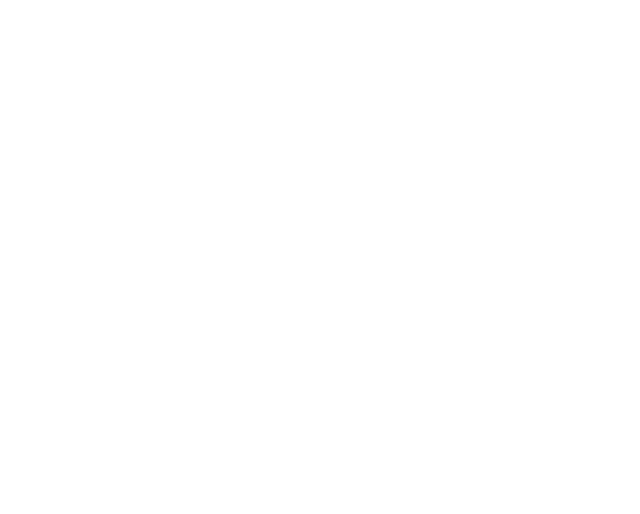
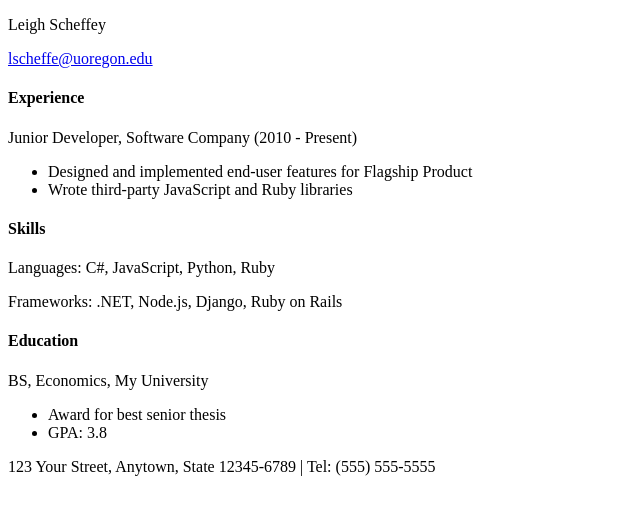
Before and after one commit to LeighScheffey/leighscheffey.github.io, a plain HTML site: page index.html in a window 1280 px wide. Shown: the whole page, without its empty margins (0-640 px from the left). Drawn offline with Linux system fonts and the light colour scheme.

Commit message:
Update index.html

```diff
--- a/index.html
+++ b/index.html
@@ -1 +1,35 @@
-<!
+<!DOCTYPE html>
+<html>
+	<head>
+		<link type="text/css" rel="stylesheet" href="stylesheet.css"/>
+		<title>Leigh Scheffey</title>
+	</head>
+	<body>
+		<div id="header">
+			<p id="name">Leigh Scheffey</p>
+			<a href="mailto:lscheffe@uoregon.edu"><p id="email">lscheffe@uoregon.edu</p></a>
+		</div>
+		<div class="left"></div>
+		<div class="right">
+			<h4>Experience</h4>
+
+			<p>Junior Developer, Software Company (2010 - Present)</p>
+			<ul>
+				<li>Designed and implemented end-user features for Flagship Product</li>
+				<li>Wrote third-party JavaScript and Ruby libraries</li>
+			</ul>
+			<h4>Skills</h4>
+			<p>Languages: C#, JavaScript, Python, Ruby</p>
+			<p>Frameworks: .NET, Node.js, Django, Ruby on Rails</p>
+			<h4>Education</h4>
+			<p>BS, Economics, My University</p>
+			<ul>
+				<li>Award for best senior thesis</li>
+				<li>GPA: 3.8</li>
+			</ul>
+		</div>
+		<div id="footer">
+			<p>123 Your Street, Anytown, State 12345-6789 | Tel: (555) 555-5555</p>
+		</div>
+	</body>
+</html>
```
